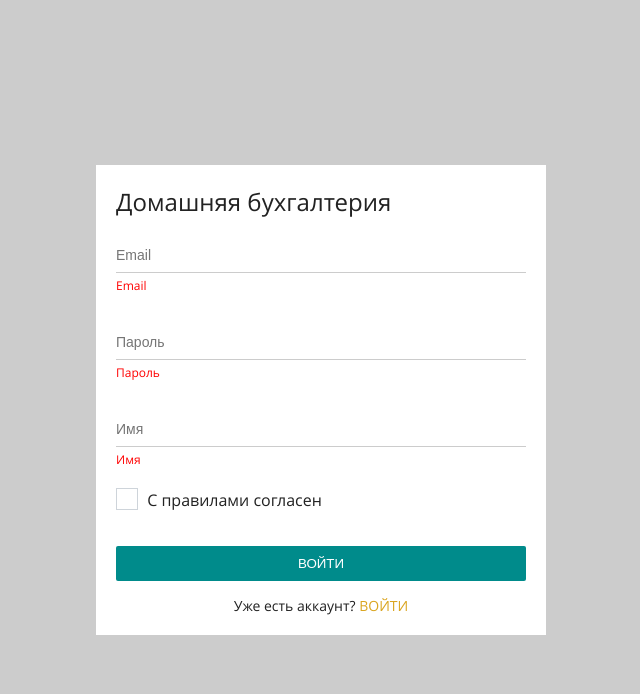
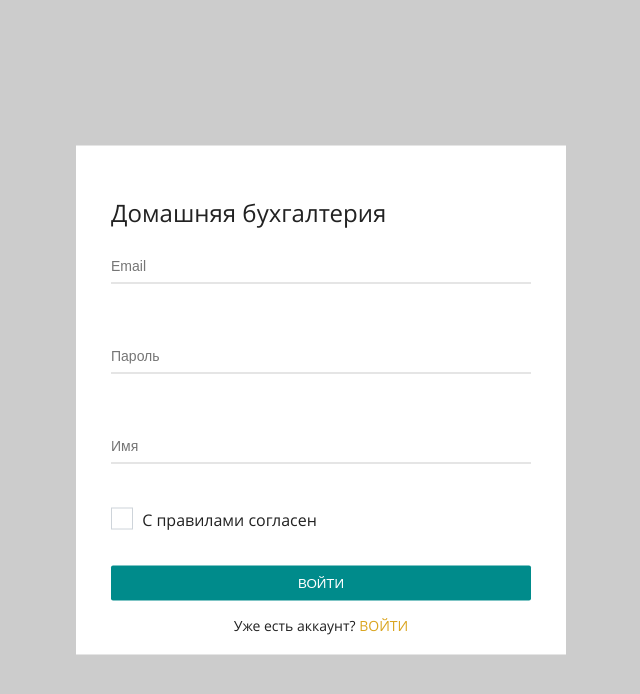
Before and after one commit to antongloom/newsite, a Vue app: page /registration in a window 1280 px wide. Shown: the top 694 px of the page, without its empty margins (319-959 px from the left). Built offline with nearby package versions, Linux system fonts and the light colour scheme; the HTML template or start-up script is replaced by a standard one.

Commit message:
# Валидация форм

```diff
--- a/package.json
+++ b/package.json
@@ -11,6 +11,7 @@
     "register-service-worker": "^1.6.2",
     "vue": "^2.6.10",
     "vue-router": "^3.0.3",
+    "vuelidate": "^0.7.4",
     "vuex": "^3.0.1"
   },
   "devDependencies": {
--- a/src/App.vue
+++ b/src/App.vue
@@ -5,6 +5,11 @@
   	</component>
   </div>
 </template>
+<style lang="stylus">
+@import 'assets/style/main.styl'
+
+</style>
+
 <script>
 import EmptyLayout from '@/layouts/EmptyLayout'
 import MainLayout from '@/layouts/MainLayout'
@@ -20,7 +25,3 @@ export default {
 	}
 }
 </script>
-<style lang="stylus">
-@import 'assets/style/main.styl'
-
-</style>
--- a/src/main.js
+++ b/src/main.js
@@ -1,12 +1,17 @@
 import Vue from 'vue'
+import Vuelidate from 'vuelidate'
 import App from './App.vue'
 import router from './router'
 import store from './store'
+import messagePlugin from '@/utils/message.plugin'
 import dateFilter from '@/filters/date.filter'
 import './registerServiceWorker'
 
 Vue.config.productionTip = false
 
+
+Vue.use(messagePlugin)
+Vue.use(Vuelidate)
 Vue.filter('date', dateFilter)
 
 new Vue({
--- /dev/null
+++ b/src/utils/message.plugin.js
@@ -0,0 +1,10 @@
+export default {
+	install(Vue, options) {
+		Vue.prototype.$message = function(value) {
+			console.log(value)
+			document.body.appendChild(document.createElement('div')).appendChild(document.createElement('span')).innerHTML= value
+
+
+		}
+	}
+}
--- a/src/views/Login.vue
+++ b/src/views/Login.vue
@@ -2,14 +2,40 @@
 	<div class="Login">
 		<div class="Login-Content Main-Content">
 			<div class="Login-Title">Домашняя бухгалтерия</div>
-			<form class="Login-Block">
+			<form class="Login-Block" @submit.prevent="submitHandler">
 				<div class="Login-BlockInput">
-					<input type="text" placeholder="Email" class="Login-Input">
-					<span class="Login-Error">Email</span>
+					<input type="text"
+								 placeholder="Email"
+								 class="Login-Input"
+								 v-model.trim="email"
+								 :class="{invalid: ($v.email.$dirty && !$v.email.required) || ($v.email.$dirty && !$v.email.email)}"
+								 >
+					<span class="Login-Error"
+								v-if="$v.email.$dirty && !$v.email.required"
+							>
+							Поле Email не должно быть пустым
+					</span>
+					<span class="Login-Error"
+								v-if="$v.email.$dirty && !$v.email.email"
+							>
+							Введите корректный Email
+					</span>
 				</div>
 				<div class="Login-BlockInput">
-					<input type="text" placeholder="Пароль" class="Login-Input">
-					<span class="Login-Error">Пароль</span>
+					<input type="password"
+								 placeholder="Пароль"
+								 class="Login-Input"
+								 v-model.trim="password"
+								 :class="{invalid: ($v.password.$dirty && !$v.password.required) || ($v.password.$dirty && !$v.password.minLength)}"
+								 >
+					<span class="Login-Error"
+								v-if="$v.password.$dirty && !$v.password.required">
+								Введите пароль
+					</span>
+					<span class="Login-Error"
+								v-if="$v.password.$dirty && !$v.password.minLength">
+								Пароль должен быть {{$v.password.$params.minLength.min}} символов. Сейчас он {{password.length}}
+					</span>
 				</div>
 				<button	type="submit" class="Login-Btn">войти</button>
 			</form>
@@ -42,6 +68,8 @@
 			padding-bottom 20px
 		&-BlockInput
 			padding-bottom 30px
+			position relative
+			margin-bottom 25px
 		&-Input
 			width 100%
 			height 35px
@@ -55,6 +83,9 @@
 		&-Error
 			color red
 			font-size 12px
+			position absolute
+			left 0
+			top 45px
 		&-Btn
 			margin-top 15px
 			width 100%
@@ -74,10 +105,9 @@
 				color #DAA520
 				cursor pointer
 
-
-
-
-
+.invalid{
+	border-bottom: 1px solid red;
+}
 
 @media (max-width: 480px){
 	.Login-Content {
@@ -88,3 +118,38 @@
 	}
 }
 </style>
+
+
+<script>
+import {email, required, minLength} from 'vuelidate/lib/validators'
+
+
+export default {
+  name: 'login',
+  data: () => ({
+    email: '',
+    password: ''
+  }),
+  validations: {
+    email: {email, required},
+    password: {required, minLength: minLength(8)}
+  },
+  methods: {
+    submitHandler() {
+      if (this.$v.$invalid) {
+        this.$v.$touch()
+        return
+      }
+      const formData = {
+      	email: this.email,
+      	password: this.password
+      }
+      console.log(formData)
+      this.$router.push('/')
+    }
+  },
+  mounted() {
+  	this.$message('Успешный вход')
+  }
+}
+</script>
--- a/src/views/Registration.vue
+++ b/src/views/Registration.vue
@@ -2,22 +2,56 @@
 	<div class="Registration">
 		<div class="Registration-Content Main-Content">
 			<div class="Registration-Title">Домашняя бухгалтерия</div>
-			<form class="Registration-Block">
+			<form class="Registration-Block" @submit.prevent="submitHandler">
 				<div class="Registration-BlockInput">
-					<input type="text" placeholder="Email" class="Registration-Input">
-					<span class="Registration-Error">Email</span>
+					<input type="text"
+								 placeholder="Email"
+								 class="Registration-Input"
+								 v-model.trim="email"
+								 :class="{invalid: ($v.email.$dirty && !$v.email.required) || ($v.email.$dirty && !$v.email.email)}"
+								 >
+					<span class="Registration-Error"
+								v-if="$v.email.$dirty && !$v.email.required"
+							>
+							Поле Email не должно быть пустым
+					</span>
+					<span class="Registration-Error"
+								v-if="$v.email.$dirty && !$v.email.email"
+							>
+							Введите корректный Email
+					</span>
 				</div>
 				<div class="Registration-BlockInput">
-					<input type="text" placeholder="Пароль" class="Registration-Input">
-					<span class="Registration-Error">Пароль</span>
+					<input type="password"
+								 placeholder="Пароль"
+								 class="Registration-Input"
+								 v-model.trim="password"
+								 :class="{invalid: ($v.password.$dirty && !$v.password.required) || ($v.password.$dirty && !$v.password.minLength)}"
+								 >
+					<span class="Registration-Error"
+								v-if="$v.password.$dirty && !$v.password.required">
+								Введите пароль
+					</span>
+					<span class="Registration-Error"
+								v-if="$v.password.$dirty && !$v.password.minLength">
+								Пароль должен быть {{$v.password.$params.minLength.min}} символов. Сейчас он {{password.length}}
+					</span>
 				</div>
 				<div class="Registration-BlockInput">
-					<input type="text" placeholder="Имя" class="Registration-Input">
-					<span class="Registration-Error">Имя</span>
+					<input type="text"
+								 placeholder="Имя"
+								 class="Registration-Input"
+								 v-model.trim="name"
+								 :class="{invalid: ($v.name.$dirty && !$v.name.required)}"
+								 >
+					<span class="Registration-Error"
+								v-if="$v.name.$dirty && !$v.name.required">
+								Введите ваше имя
+					</span>
 				</div>
 				<div class="Registration-Checkbox">
 					<div>
-				    <input type="checkbox" id="check" name="check" />
+				    <input type="checkbox" v-model="agree" id="check"  />
 				    <label for="check"> С правилами согласен</label>
 					</div>
 				</div>
@@ -34,9 +68,9 @@
 	.Registration
 		&-Content
 			box-sizing border-box
-			width 450px
-			padding 20px
-			margin 0
+		  width 450px
+		  padding 20px
+		  margin 0
 		  background #fff
 		  position absolute
 		  top 50%
@@ -52,6 +86,8 @@
 			padding-bottom 20px
 		&-BlockInput
 			padding-bottom 30px
+			position relative
+			margin-bottom 25px
 		&-Checkbox
 			margin-top -10px
 			margin-bottom 20px
@@ -68,6 +104,9 @@
 		&-Error
 			color red
 			font-size 12px
+			position absolute
+			left 0
+			top 45px
 		&-Btn
 			margin-top 15px
 			width 100%
@@ -117,3 +156,39 @@ input[type=checkbox]:checked + label:before {
 	}
 }
 </style>
+
+
+<script>
+import {email, required, minLength} from 'vuelidate/lib/validators'
+
+export default {
+  name: 'Registration',
+  data: () => ({
+    email: '',
+    password: '',
+    name: '',
+    agree: false
+  }),
+  validations: {
+    email: {email, required},
+    password: {required, minLength: minLength(8)},
+    name: {required},
+    agree: {chacked: v => v}
+  },
+  methods: {
+    submitHandler() {
+      if (this.$v.$invalid) {
+        this.$v.$touch()
+        return
+      }
+      const formData = {
+      	email: this.email,
+      	password: this.password,
+      	name: this.name
+      }
+      console.log(formData)
+      this.$router.push('/')
+    }
+  }
+}
+</script>
```
Also changed, not shown: 1 other file (tests, documents, lock files or other folders).
